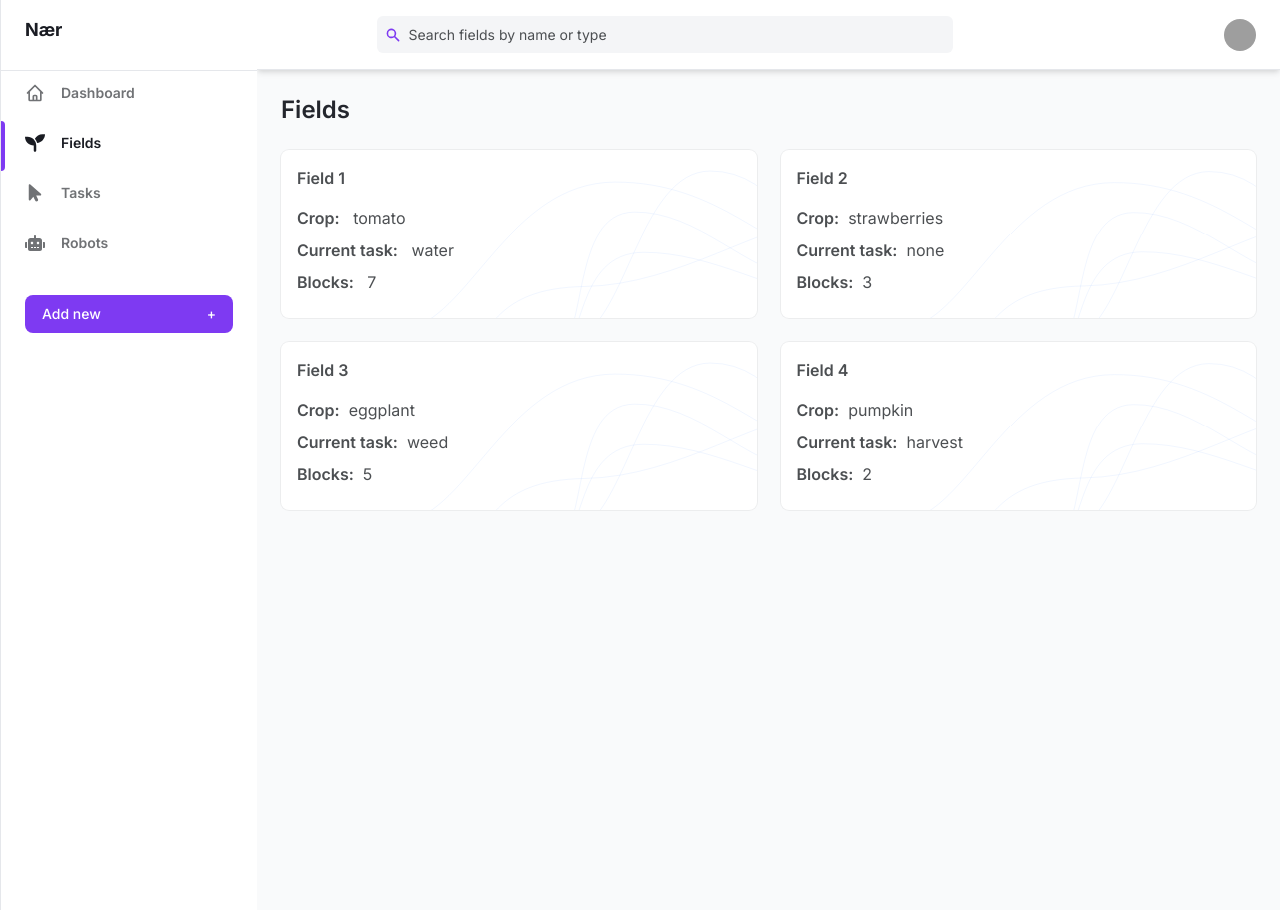
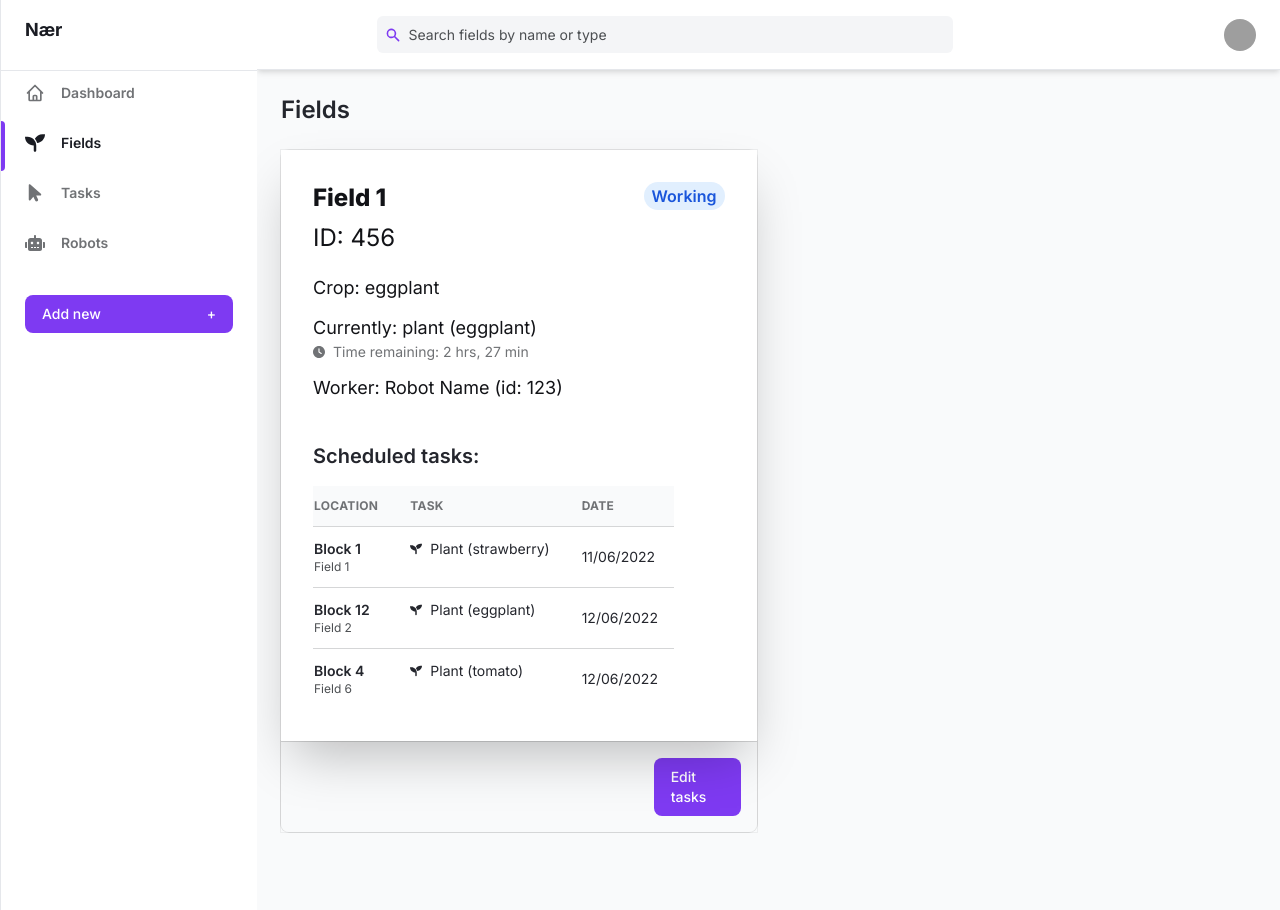
Before and after one commit to confidentlyDumb/naer_front, a Vue app: page /dashboard/fields in a window 1280 px wide. Built offline with nearby package versions, Linux system fonts and the light colour scheme; grey boxes are pictures that could not be loaded.

Commit message:
New tasks view

```diff
--- a/src/components/dashboard/DashFields.vue
+++ b/src/components/dashboard/DashFields.vue
@@ -4,81 +4,159 @@
       Fields
     </h2>
     <div class="grid gap-6 mb-8 md:grid-cols-2">
-      <a href="/dashboard/field/?id="
-        class="relative field-itm overflow-hidden min-w-0 p-4 bg-white rounded-lg shadow-xs dark:bg-gray-800  transition duration-300 dark:hover:bg-blue-500 hover:bg-blue-500 dark:hover:text-white hover:text-white"
+      <div href="/dashboard/field/?id="
+        class="rp-4 bg-white rounded-lg shadow-xs dark:bg-gray-800  transition duration-300 dark:hover:bg-blue-500 hover:bg-blue-500 dark:hover:text-white hover:text-white"
       >
-      <div class="field-bg field-light top-0 left-0 pointer-events-none absolute bg-cover bg-center h-full w-full"></div>
-        <h4
-          class="mb-4 font-semibold text-gray-600 dark:text-gray-100 transition duration-300"
+      <div
+        class="flex text-base text-left transform transition md:inline-block shadow-xs w-full"
+      >
+        <span class="mx-4 mt-14 mb-8 sm:mx-6 sm:mt-8 md:m-6 lg:m-8 absolute right-0 top-0 z-10 px-2 py-1 font-semibold leading-tight text-blue-700 bg-blue-100 rounded-full dark:text-white dark:bg-blue-600"> Working </span>
+        <div
+          class="w-full relative flex items-center bg-white dark:bg-gray-800 px-4 pt-14 pb-8 overflow-hidden shadow-2xl sm:px-6 sm:pt-8 md:p-6 lg:p-8"
         >
-          Field 1
-        </h4>
-        <p class="mb-2 text-gray-600 dark:text-gray-300 transition duration-300">
-          <ul>
-            <li class="mb-2 text-gray-600 dark:text-gray-300 transition duration-300"><span class="font-semibold">Crop:</span> &nbsp; tomato</li>
-            <li class="mb-2 text-gray-600 dark:text-gray-300 transition duration-300"><span class="font-semibold">Current task:</span> &nbsp; water</li>
-            <li class="mb-2 text-gray-600 dark:text-gray-300 transition duration-300"><span class="font-semibold">Blocks:</span> &nbsp; 7</li>
+            <div>
+              <h2
+                class="text-2xl font-extrabold text-gray-900 dark:text-gray-200 sm:pr-12"
+              >
+                Field 1
+              </h2>
 
-          </ul>
-        </p>
-      </a>
-      <a href="/dashboard/field/?id="
-        class="relative field-itm overflow-hidden min-w-0 p-4 bg-white rounded-lg shadow-xs dark:bg-gray-800  transition duration-300 dark:hover:bg-blue-500 hover:bg-blue-500 dark:hover:text-white hover:text-white"
-      >
-        <div class="field-bg field-light top-0 left-0 pointer-events-none absolute bg-cover bg-center h-full w-full"></div>
+              <section aria-labelledby="information-heading" class="mt-2">
+                <p class="mb-5 text-2xl text-gray-900 dark:text-gray-300">
+                  ID: 456
+                </p>
+                <p class=" my-3 text-lg text-gray-900 dark:text-gray-400">
+                  Crop: eggplant
+                </p>
+                <p class="mb-3 text-lg text-gray-900 dark:text-gray-400">
+                  Currently: plant (eggplant)<br>
+                  <span class="text-sm text-gray-500 flex">
+                  <svg class="mr-2" fill="currentColor" width="12" xmlns="http://www.w3.org/2000/svg" viewBox="0 0 512 512"><!--! Font Awesome Pro 6.1.1 by @fontawesome - https://fontawesome.com License - https://fontawesome.com/license (Commercial License) Copyright 2022 Fonticons, Inc. --><path d="M256 512C114.6 512 0 397.4 0 256C0 114.6 114.6 0 256 0C397.4 0 512 114.6 512 256C512 397.4 397.4 512 256 512zM232 256C232 264 236 271.5 242.7 275.1L338.7 339.1C349.7 347.3 364.6 344.3 371.1 333.3C379.3 322.3 376.3 307.4 365.3 300L280 243.2V120C280 106.7 269.3 96 255.1 96C242.7 96 231.1 106.7 231.1 120L232 256z"/></svg>
+                  Time remaining: 2 hrs, 27 min</span>
+                </p>
+                <p class=" my-3 text-lg text-gray-900 dark:text-gray-400">
+                  Worker: Robot Name (id: 123)
+                </p>
+              </section>
 
-        <h4
-          class="mb-4 font-semibold text-gray-600 dark:text-gray-100 transition duration-300"
+              <h3 class="mt-10 text-xl font-semibold text-gray-700 dark:text-gray-200"> Scheduled tasks: </h3>
+
+              <section aria-labelledby="options-heading" class="mt-4">
+                <table class="w-full whitespace-no-wrap">
+                  <thead>
+                    <tr
+                      class="text-xs font-semibold tracking-wide text-left text-gray-500 uppercase border-b dark:border-gray-700 bg-gray-50 dark:text-gray-400 dark:bg-gray-800"
+                    >
+                      <th class="pr-4 py-3">Location</th>
+                      <th class="px-4 py-3">Task</th>
+                      <th class="px-4 py-3">Date</th>
+                    </tr>
+                  </thead>
+                  <tbody
+                    class="bg-white divide-y dark:divide-gray-700 dark:bg-gray-800"
+                  >
+                    <tr class="text-gray-700 dark:text-gray-400">
+                      <td class="pr-4 py-3">
+                        <div class="flex items-center text-sm">
+                          <a href="/dashboard/field/?id=1">
+                            <p class="font-semibold">Block 1</p>
+                            <p class="text-xs text-gray-600 dark:text-gray-400">
+                              Field 1
+                            </p>
+                          </a>
+                        </div>
+                      </td>
+                      <td class="px-4 flex py-3 text-sm">
+                        <svg
+                          xmlns="http://www.w3.org/2000/svg"
+                          class="w-3 h-3 mr-2 mt-1"
+                          fill="currentColor"
+                          viewBox="0 0 512 512"
+                        >
+                          <!--! Font Awesome Pro 6.1.1 by @fontawesome - https://fontawesome.com License - https://fontawesome.com/license (Commercial License) Copyright 2022 Fonticons, Inc. -->
+                          <path
+                            d="M64 95.1H0c0 123.8 100.3 224 224 224v128C224 465.6 238.4 480 255.1 480S288 465.6 288 448V320C288 196.3 187.7 95.1 64 95.1zM448 32c-84.25 0-157.4 46.5-195.8 115.3c27.75 30.12 48.25 66.88 59 107.5C424 243.1 512 147.9 512 32H448z"
+                          />
+                        </svg>
+                        Plant (strawberry)
+                      </td>
+                      <td class="px-4 py-3 text-sm">11/06/2022</td>
+                    </tr>
+                    <tr class="text-gray-700 dark:text-gray-400">
+                      <td class="pr-4 py-3">
+                        <div class="flex items-center text-sm">
+                          <a href="/dashboard/field/?id=1">
+                            <p class="font-semibold">Block 12</p>
+                            <p class="text-xs text-gray-600 dark:text-gray-400">
+                              Field 2
+                            </p>
+                          </a>
+                        </div>
+                      </td>
+                      <td class="px-4 py-3 text-sm flex">
+                        <svg
+                          xmlns="http://www.w3.org/2000/svg"
+                          class="w-3 h-3 mr-2 mt-1"
+                          fill="currentColor"
+                          viewBox="0 0 512 512"
+                        >
+                          <!--! Font Awesome Pro 6.1.1 by @fontawesome - https://fontawesome.com License - https://fontawesome.com/license (Commercial License) Copyright 2022 Fonticons, Inc. -->
+                          <path
+                            d="M64 95.1H0c0 123.8 100.3 224 224 224v128C224 465.6 238.4 480 255.1 480S288 465.6 288 448V320C288 196.3 187.7 95.1 64 95.1zM448 32c-84.25 0-157.4 46.5-195.8 115.3c27.75 30.12 48.25 66.88 59 107.5C424 243.1 512 147.9 512 32H448z"
+                          />
+                        </svg>
+                        Plant (eggplant)
+                      </td>
+                      <td class="px-4 py-3 text-sm">12/06/2022</td>
+                    </tr>
+
+                    <tr class="text-gray-700 dark:text-gray-400">
+                      <td class="pr-4 py-3">
+                        <div class="flex items-center text-sm">
+                          <a href="/dashboard/field/?id=1">
+                            <p class="font-semibold">Block 4</p>
+                            <p class="text-xs text-gray-600 dark:text-gray-400">
+                              Field 6
+                            </p>
+                          </a>
+                        </div>
+                      </td>
+                      <td class="flex px-4 py-3 text-sm">
+                        <svg
+                          xmlns="http://www.w3.org/2000/svg"
+                          class="w-3 h-3 mr-2 mt-1"
+                          fill="currentColor"
+                          viewBox="0 0 512 512"
+                        >
+                          <!--! Font Awesome Pro 6.1.1 by @fontawesome - https://fontawesome.com License - https://fontawesome.com/license (Commercial License) Copyright 2022 Fonticons, Inc. -->
+                          <path
+                            d="M64 95.1H0c0 123.8 100.3 224 224 224v128C224 465.6 238.4 480 255.1 480S288 465.6 288 448V320C288 196.3 187.7 95.1 64 95.1zM448 32c-84.25 0-157.4 46.5-195.8 115.3c27.75 30.12 48.25 66.88 59 107.5C424 243.1 512 147.9 512 32H448z"
+                          />
+                        </svg>
+                        Plant (tomato)
+                      </td>
+                      <td class="px-4 py-3 text-sm">12/06/2022</td>
+                    </tr>
+                  </tbody>
+                </table>
+              </section>
+            </div>
+        </div>
+        <div
+          class="border-t rounded-t-none flex w-full justify-end rounded-lg shadow-xs dark:border-gray-700 bg-gray-50 dark:bg-gray-800"
         >
-          Field 2
-        </h4>
-        <p class="mb-2 text-gray-600 dark:text-gray-300 transition duration-300">
-          <ul>
-            <li class="mb-2 text-gray-600 dark:text-gray-300 transition duration-300"><span class="font-semibold">Crop:</span> &nbsp;strawberries</li>
-            <li class="mb-2 text-gray-600 dark:text-gray-300 transition duration-300"><span class="font-semibold">Current task:</span> &nbsp;none</li>
-            <li class="mb-2 text-gray-600 dark:text-gray-300 transition duration-300"><span class="font-semibold">Blocks:</span> &nbsp;3</li>
+          <div class="w-1/4 p-4">
+            <a
+              href="/dashboard/tasks"
+              class="flex items-center justify-center px-4 py-2 text-sm font-medium leading-5 text-white transition-colors duration-150 bg-purple-600 border border-transparent rounded-lg active:bg-purple-600 hover:bg-purple-700 focus:outline-none focus:shadow-outline-purple w-full"
+            >
+              <span>Edit tasks</span>
+            </a>
+          </div>
+        </div>
+      </div>
 
-          </ul>
-        </p>
-      </a>
-      <a href="/dashboard/field/?id="
-        class="relative field-itm overflow-hidden min-w-0 p-4 bg-white rounded-lg shadow-xs dark:bg-gray-800  transition duration-300 dark:hover:bg-blue-500 hover:bg-blue-500 dark:hover:text-white hover:text-white"
-      >
-        <div class="field-bg field-light top-0 left-0 pointer-events-none absolute bg-cover bg-center h-full w-full"></div>
-
-        <h4
-          class="mb-4 font-semibold text-gray-600 dark:text-gray-100 transition duration-300"
-        >
-          Field 3
-        </h4>
-        <p class="mb-2 text-gray-600 dark:text-gray-300 transition duration-300">
-          <ul>
-            <li class="mb-2 text-gray-600 dark:text-gray-300 transition duration-300"><span class="font-semibold">Crop:</span> &nbsp;eggplant</li>
-            <li class="mb-2 text-gray-600 dark:text-gray-300 transition duration-300"><span class="font-semibold">Current task:</span> &nbsp;weed</li>
-            <li class="mb-2 text-gray-600 dark:text-gray-300 transition duration-300"><span class="font-semibold">Blocks:</span> &nbsp;5</li>
-
-          </ul>
-        </p>
-      </a>
-      <a href="/dashboard/field/?id="
-        class="relative field-itm overflow-hidden min-w-0 p-4 bg-white rounded-lg shadow-xs dark:bg-gray-800  transition duration-300 dark:hover:bg-blue-500 hover:bg-blue-500 dark:hover:text-white hover:text-white"
-      >
-        <div class="field-bg field-light top-0 left-0 pointer-events-none absolute bg-cover bg-center h-full w-full"></div>
-
-        <h4
-          class="mb-4 font-semibold text-gray-600 dark:text-gray-100 transition duration-300"
-        >
-          Field 4
-        </h4>
-        <p class="mb-2 text-gray-600 dark:text-gray-300 transition duration-300">
-          <ul>
-            <li class="mb-2 text-gray-600 dark:text-gray-300 transition duration-300"><span class="font-semibold">Crop:</span> &nbsp;pumpkin</li>
-            <li class="mb-2 text-gray-600 dark:text-gray-300 transition duration-300"><span class="font-semibold">Current task:</span> &nbsp;harvest</li>
-            <li class="mb-2 text-gray-600 dark:text-gray-300 transition duration-300"><span class="font-semibold">Blocks:</span> &nbsp;2</li>
-
-          </ul>
-        </p>
-      </a>
+      </div>
     </div>
   </div>
 </template>
--- a/src/router/index.js
+++ b/src/router/index.js
@@ -67,11 +67,6 @@ const router = createRouter({
         component: () => import('../views/dashboard/DashRobots.vue')
     },
     {
-        path: '/dashboard/robot/?id=',
-        name: 'robot',
-        component: () => import('../views/dashboard/Dashrobot.vue')
-    },
-    {
         path: '/dashboard/block/?id=:id',
         name: 'block',
         component: () => import('../views/dashboard/DashBlock.vue')
```
Also changed, not shown: src/components/dashboard/DashRobots.vue (+8 -4 lines), src/views/dashboard/DashRobot.vue (deleted, +0 -23 lines).
